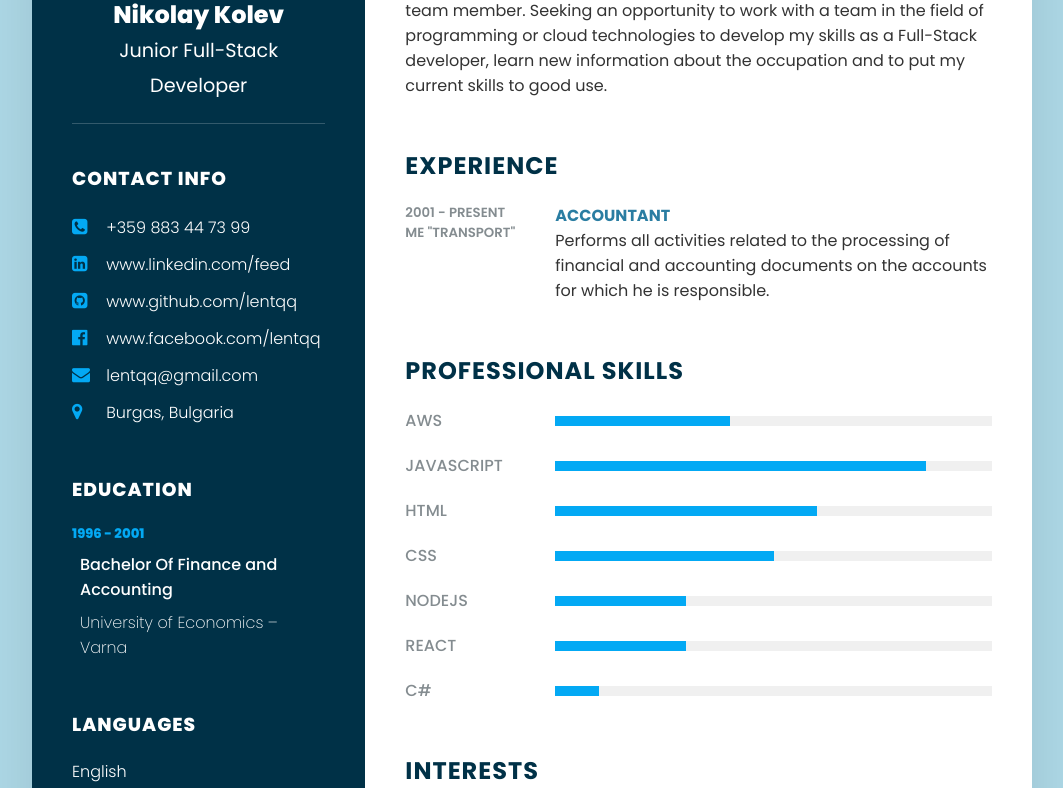
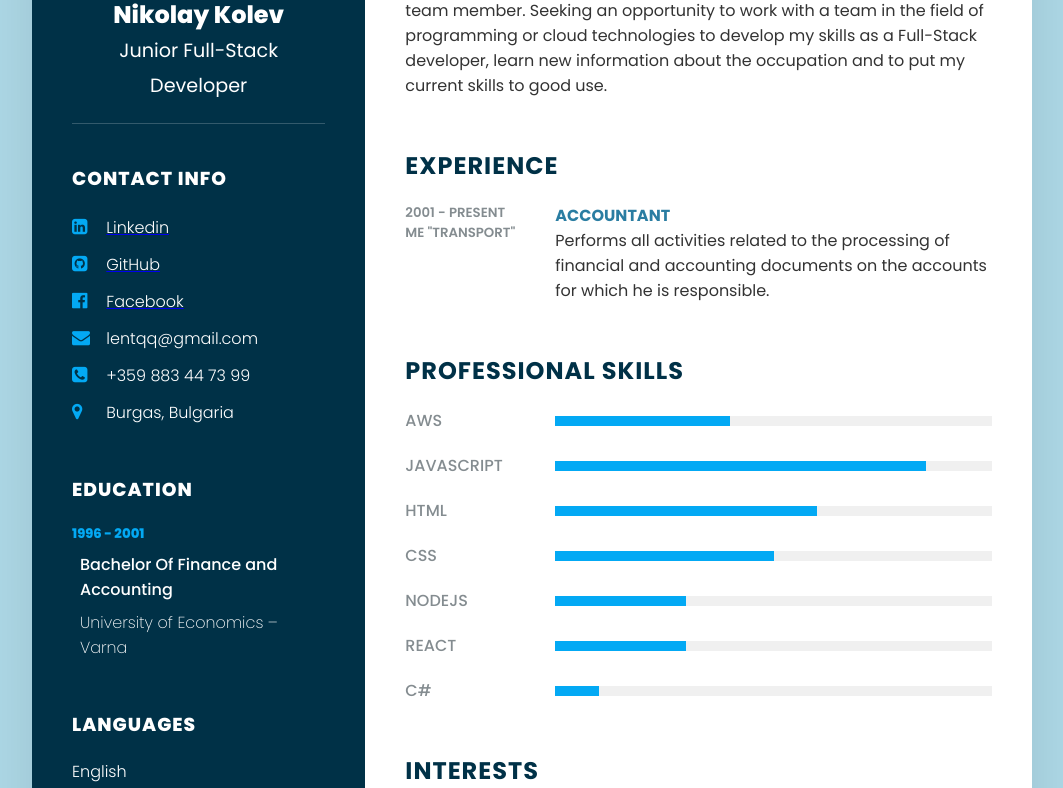
Before and after one commit to lentqq/responcive_CV_using_HTML_and_CSS, a plain HTML site: page index.html in a window 1280 px wide. Shown: the part 312-1100 px from the top of the page, without its empty margins (108-1171 px from the left). Drawn offline with Linux system fonts and the light colour scheme.

Commit message:
add links in info section

```diff
--- a/index.html
+++ b/index.html
@@ -26,25 +26,26 @@
                 <h3 class="title">Contact Info</h3>
                 <ul>
                     <li>
-                        <span class="icon"><i class="fa fa-phone-square" aria-hidden="true"></i></span>
-                        <span class="text">+359 883 44 73 99</span>
-                    </li>
-                    <li>
                         <span class="icon"><i class="fa fa-linkedin-square" aria-hidden="true"></i></span>
-                        <span class="text">www.linkedin.com/feed</span>
+                        <a href="https://www.linkedin.com/feed/" target="_blank"><span class="text">Linkedin</span></a>
                     </li>
                     <li>
                         <span class="icon"><i class="fa fa-github-square" aria-hidden="true"></i>
                         </span>
-                        <span class="text">www.github.com/lentqq</span>
+                        <a href="https://github.com/lentqq" target="_blank"> <span class="text">GitHub</span></a>
                     </li>
                     <li>
                         <span class="icon"><i class="fa fa-facebook-official" aria-hidden="true"></i></span>
-                        <span class="text">www.facebook.com/lentqq</span>
+                        <a href="https://www.facebook.com/lentqq/" target="_blank"><span
+                                class="text">Facebook</span></a>
                     </li>
                     <li>
                         <span class="icon"><i class="fa fa-envelope" aria-hidden="true"></i></span>
                         <span class="text">lentqq@gmail.com</span>
+                    </li>
+                    <li>
+                        <span class="icon"><i class="fa fa-phone-square" aria-hidden="true"></i></span>
+                        <span class="text">+359 883 44 73 99</span>
                     </li>
                     <li>
                         <span class="icon"><i class="fa fa-map-marker" aria-hidden="true"></i></span>
@@ -86,7 +87,16 @@
         <div class="right_Side">
             <div class="about">
                 <h2 class="title2">Profile</h2>
-                <p>I am a self-taught, highly motivated, Junior <strong>Full-Stack (JavaScript, NodeJS)</strong> developer with a passion for programming and cloud technologies. I have basic knowledge of <strong>HTML, CSS, NoSQL databases, React</strong> as well as modest practical experience in the <strong>AWS Platform</strong>. I am familiar with the main services and functionalities of the platform where I hosted this CV. Flexible within the working environment and able to adapt quickly and positively to challenging situations, quick learner, and a good team member. Seeking an opportunity to work with a team in the field of programming or cloud technologies to develop my skills as a Full-Stack developer, learn new information about the occupation and to put my current skills to good use.</p>
+                <p>I am a self-taught, highly motivated, Junior <strong>Full-Stack (JavaScript, NodeJS)</strong>
+                    developer with a passion for programming and cloud technologies. I have basic knowledge of
+                    <strong>HTML, CSS, NoSQL databases, React</strong> as well as modest practical experience in the
+                    <strong>AWS Platform</strong>. I am familiar with the main services and functionalities of the
+                    platform where I hosted this CV. Flexible within the working environment and able to adapt quickly
+                    and positively to challenging situations, quick learner, and a good team member. Seeking an
+                    opportunity to work with a team in the field of programming or cloud technologies to develop my
+                    skills as a Full-Stack developer, learn new information about the occupation and to put my current
+                    skills to good use.
+                </p>
             </div>
             <div class="about">
                 <h2 class="title2">Experience</h2>
```
